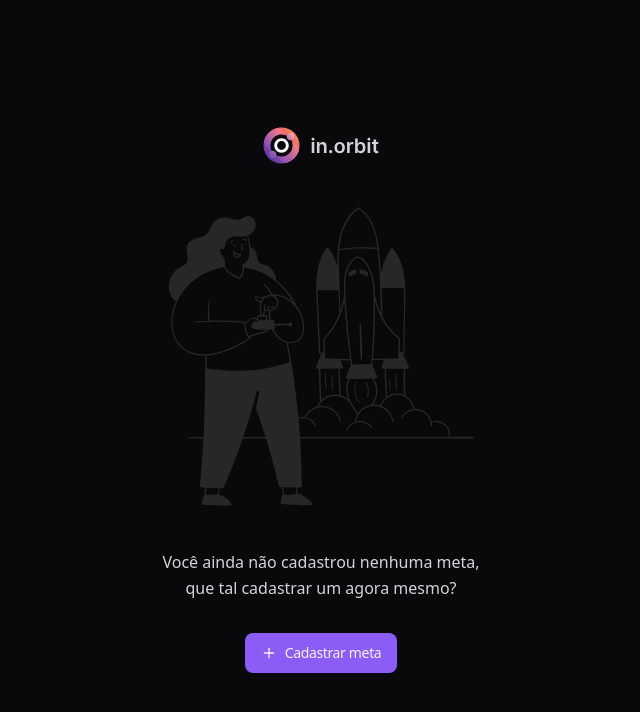
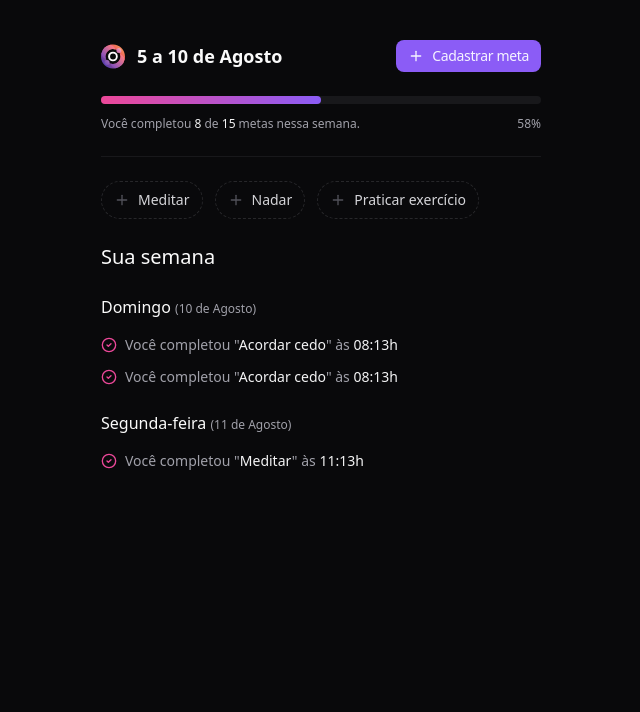
Before and after one commit to devnestali/web_inorbit, a React (Vite) app: page / in a window 1280 px wide. Shown: the top 712 px of the page, without its empty margins (319-959 px from the left). Built offline with nearby package versions, Linux system fonts and the light colour scheme.

Commit message:
Creating page to summary

```diff
--- a/src/app.tsx
+++ b/src/app.tsx
@@ -1,11 +1,13 @@
 import { Dialog } from './components/dialog'
 import { CreateGoal } from './components/pages/create-goal'
-import { EmptyGoals } from './components/pages/empty-goals'
+import { Summary } from './components/pages/summary'
+//import { EmptyGoals } from './components/pages/empty-goals'
 
 export function App() {
   return (
     <Dialog>
-      <EmptyGoals />
+      {/* <EmptyGoals /> */}
+      <Summary />
 
       <CreateGoal />
     </Dialog>
--- /dev/null
+++ b/src/components/in-orbit-icon.tsx
@@ -0,0 +1,96 @@
+export function InOrbitIcon() {
+  return (
+    <svg
+      width={24}
+      height={25}
+      viewBox="0 0 24 25"
+      fill="none"
+      xmlns="http://www.w3.org/2000/svg"
+    >
+      <title>in.orbit</title>
+      <path
+        d="M12 .5c-.936 0-1.847.107-2.72.31A12.016 12.016 0 00.31 9.78C.107 10.652 0 11.563 0 12.5c0 6.627 5.373 12 12 12 .936 0 1.847-.107 2.72-.31a12.017 12.017 0 008.97-8.968c.203-.875.31-1.786.31-2.722 0-6.627-5.373-12-12-12zm0 19.515a7.494 7.494 0 01-2.524-.435 7.535 7.535 0 01-4.556-4.555A7.515 7.515 0 1119.515 12.5 7.515 7.515 0 0112 20.015z"
+        fill="url(#paint0_linear_84_261)"
+      />
+      <path
+        d="M12 7.657a4.844 4.844 0 100 9.687 4.844 4.844 0 000-9.687zm0 7.772a2.929 2.929 0 110-5.858 2.929 2.929 0 010 5.858z"
+        fill="#FEFCFE"
+      />
+      <path
+        d="M14.524 5.42a7.515 7.515 0 00-9.604 9.605 7.424 7.424 0 01-2.63-1.702A7.408 7.408 0 01.31 9.78 12.016 12.016 0 019.28.81a7.409 7.409 0 013.543 1.98 7.423 7.423 0 011.701 2.63z"
+        fill="url(#paint1_linear_84_261)"
+      />
+      <path
+        d="M23.69 15.222a12.017 12.017 0 01-8.97 8.968 7.41 7.41 0 01-3.543-1.98 7.427 7.427 0 01-1.701-2.63 7.515 7.515 0 009.605-9.605c.958.363 1.857.93 2.629 1.702a7.411 7.411 0 011.98 3.545z"
+        fill="url(#paint2_linear_84_261)"
+      />
+      <path
+        d="M6.064 20.948a2.511 2.511 0 100-5.023 2.511 2.511 0 000 5.023z"
+        fill="url(#paint3_linear_84_261)"
+      />
+      <path
+        d="M17.958 9.054a2.511 2.511 0 100-5.023 2.511 2.511 0 000 5.023z"
+        fill="url(#paint4_linear_84_261)"
+      />
+      <defs>
+        <linearGradient
+          id="paint0_linear_84_261"
+          x1={20.3704}
+          y1={4.59058}
+          x2={3.89023}
+          y2={20.1635}
+          gradientUnits="userSpaceOnUse"
+        >
+          <stop stopColor="#F38856" />
+          <stop offset={0.23} stopColor="#F0625C" />
+          <stop offset={1} stopColor="#5C3DAB" />
+        </linearGradient>
+        <linearGradient
+          id="paint1_linear_84_261"
+          x1={11.2405}
+          y1={2.53435}
+          x2={1.86657}
+          y2={11.8579}
+          gradientUnits="userSpaceOnUse"
+        >
+          <stop stopColor="#F67986" />
+          <stop offset={1} stopColor="#8951BA" />
+        </linearGradient>
+        <linearGradient
+          id="paint2_linear_84_261"
+          x1={21.9616}
+          y1={13.313}
+          x2={12.5877}
+          y2={22.637}
+          gradientUnits="userSpaceOnUse"
+        >
+          <stop stopColor="#F67986" />
+          <stop offset={1} stopColor="#8951BA" />
+        </linearGradient>
+        <linearGradient
+          id="paint3_linear_84_261"
+          x1={7.89782}
+          y1={16.7204}
+          x2={4.23026}
+          y2={20.1519}
+          gradientUnits="userSpaceOnUse"
+        >
+          <stop stopColor="#A267B9" />
+          <stop offset={1} stopColor="#704BB4" />
+        </linearGradient>
+        <linearGradient
+          id="paint4_linear_84_261"
+          x1={19.4846}
+          y1={5.11353}
+          x2={16.9808}
+          y2={7.45668}
+          gradientUnits="userSpaceOnUse"
+        >
+          <stop stopColor="#F7A8A5" />
+          <stop offset={0.97} stopColor="#D074C4" />
+          <stop offset={1} stopColor="#CF76A9" />
+        </linearGradient>
+      </defs>
+    </svg>
+  )
+}
--- /dev/null
+++ b/src/components/pages/summary.tsx
@@ -0,0 +1,108 @@
+import { CheckCircle2, Plus } from 'lucide-react'
+import { Button } from '../button'
+import { DialogTrigger } from '../dialog'
+import { InOrbitIcon } from '../in-orbit-icon'
+import { Progress, ProgressIndicator } from '../progress-bar'
+import { Separator } from '../separator'
+import { OutlineButton } from '../outline-button'
+
+export function Summary() {
+  return (
+    <div className="py-10 max-w-[480px] px-5 mx-auto flex flex-col gap-6">
+      <div className="flex items-center justify-between">
+        <div className="flex items-center gap-3">
+          <InOrbitIcon />
+          <span className="text-lg font-semibold">5 a 10 de Agosto</span>
+        </div>
+
+        <DialogTrigger asChild>
+          <Button size="sm">
+            <Plus className="size-4" />
+            Cadastrar meta
+          </Button>
+        </DialogTrigger>
+      </div>
+
+      <div className="flex flex-col gap-3">
+        <Progress value={8} max={15}>
+          <ProgressIndicator style={{ width: '50%' }} />
+        </Progress>
+
+        <div className="flex items-center justify-between text-xs text-zinc-400">
+          <span>
+            Você completou <span className="text-zinc-100">8</span> de{' '}
+            <span className="text-zinc-100">15</span> metas nessa semana.
+          </span>
+          <span>58%</span>
+        </div>
+      </div>
+
+      <Separator />
+
+      <div className="flex flex-wrap gap-3">
+        <OutlineButton>
+          <Plus className="size-4 text-zinc-600" />
+          Meditar
+        </OutlineButton>
+
+        <OutlineButton>
+          <Plus className="size-4 text-zinc-600" />
+          Nadar
+        </OutlineButton>
+
+        <OutlineButton>
+          <Plus className="size-4 text-zinc-600" />
+          Praticar exercício
+        </OutlineButton>
+      </div>
+
+      <div className="flex flex-col gap-6">
+        <h2 className="text-xl font-medium">Sua semana</h2>
+
+        <div className="flex flex-col gap-4">
+          <h3 className="font-medium">
+            Domingo{' '}
+            <span className="text-zinc-400 text-xs">(10 de Agosto)</span>
+          </h3>
+
+          <ul className="flex flex-col gap-3">
+            <li className="flex items-center gap-2">
+              <CheckCircle2 className="size-4 text-pink-500" />
+              <span className="text-sm text-zinc-400">
+                Você completou "
+                <span className="text-zinc-100">Acordar cedo</span>" às{' '}
+                <span className="text-zinc-100">08:13h</span>
+              </span>
+            </li>
+
+            <li className="flex items-center gap-2">
+              <CheckCircle2 className="size-4 text-pink-500" />
+              <span className="text-sm text-zinc-400">
+                Você completou "
+                <span className="text-zinc-100">Acordar cedo</span>" às{' '}
+                <span className="text-zinc-100">08:13h</span>
+              </span>
+            </li>
+          </ul>
+        </div>
+
+        <div className="flex flex-col gap-4">
+          <h3 className="font-medium">
+            Segunda-feira{' '}
+            <span className="text-zinc-400 text-xs">(11 de Agosto)</span>
+          </h3>
+
+          <ul className="flex flex-col gap-3">
+            <li className="flex items-center gap-2">
+              <CheckCircle2 className="size-4 text-pink-500" />
+              <span className="text-sm text-zinc-400">
+                Você completou "<span className="text-zinc-100">Meditar</span>"
+                às <span className="text-zinc-100">11:13h</span>
+              </span>
+            </li>
+          </ul>
+        </div>
+      </div>
+    </div>
+  )
+}
```
